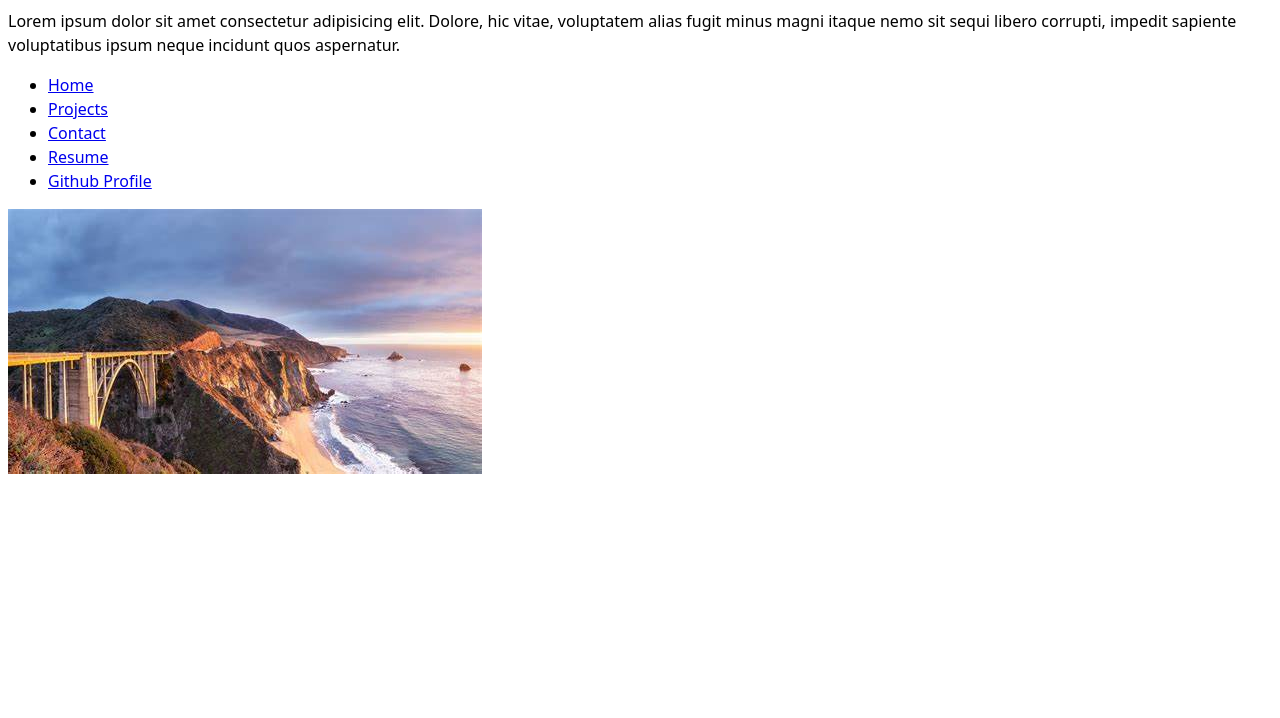
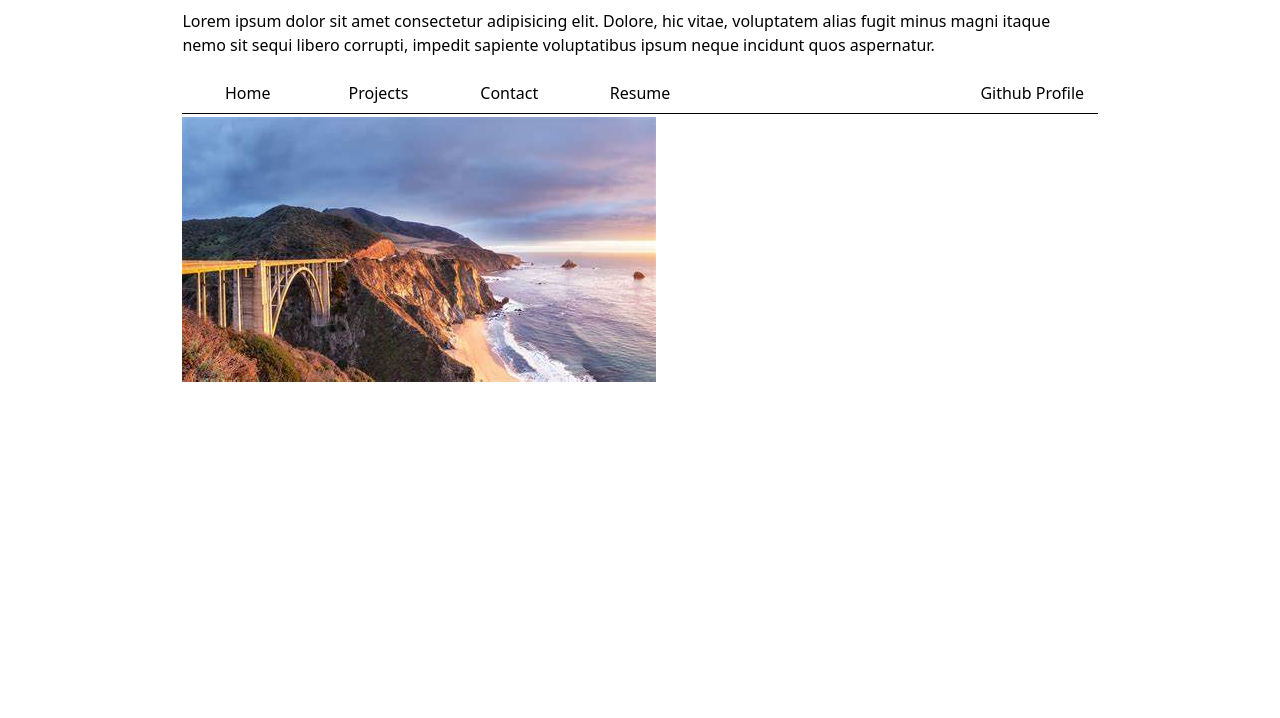
Before and after one commit to chewycrunch/portfolio-dsc106, a plain HTML site: page index.html in a window 1280 px wide. Shown: the part 82-800 px from the top of the page. Drawn offline with Linux system fonts and the light colour scheme.

Commit message:
work on lab2

```diff
--- a/index.html
+++ b/index.html
@@ -14,14 +14,14 @@
       corrupti, impedit sapiente voluptatibus ipsum neque incidunt quos
       aspernatur.
     </p>
-    <nav>
+    <nav style="display: flex; margin-bottom: 0.2em; border-width: 1px; border-bottom-style: solid; border-bottom-color: oklch(80%, 3%, 200);">
       <ul>
-        <li><a href="index.html">Home</a></li>
-        <li><a href="projects/index.html">Projects</a></li>
-        <li><a href="contact/index.html">Contact</a></li>
-        <li><a href="resume/index.html">Resume</a></li>
+        <li><a style="border-bottom: 0.4em solid oklch(80%, 3%, 200)" class="nav-item" href="index.html">Home</a></li>
+        <li><a class="nav-item" href="projects/index.html">Projects</a></li>
+        <li><a class="nav-item" href="contact/index.html">Contact</a></li>
+        <li><a class="nav-item" href="resume/index.html">Resume</a√></li>
         <li>
-          <a href="https://github.com/chewycrunch" target="_blank"
+          <a class="nav-item" href="https://github.com/chewycrunch" target="_blank"
             >Github Profile</a
           >
         </li>
--- a/style.css
+++ b/style.css
@@ -1,6 +1,31 @@
+:root {
+  --color-accent: oklch(65% 50% 0);
+}
+
 body {
   /* Set line height to 1.5 times the font size
 	   and use the OS’s UI font as the website font
 	 */
   font: 100%/1.5 system-ui;
+  margin-inline: max(1em, (100% - 100ch) / 2);
 }
+
+ul,
+li {
+  display: contents;
+}
+
+.nav-item {
+  flex: 1;
+}
+
+a {
+  text-decoration: none;
+  color: inherit;
+  padding: 0.5em;
+  text-align: center;
+}
+
+a:hover {
+  border-bottom: 0.4rem solid var(--color-accent);
+}
```
